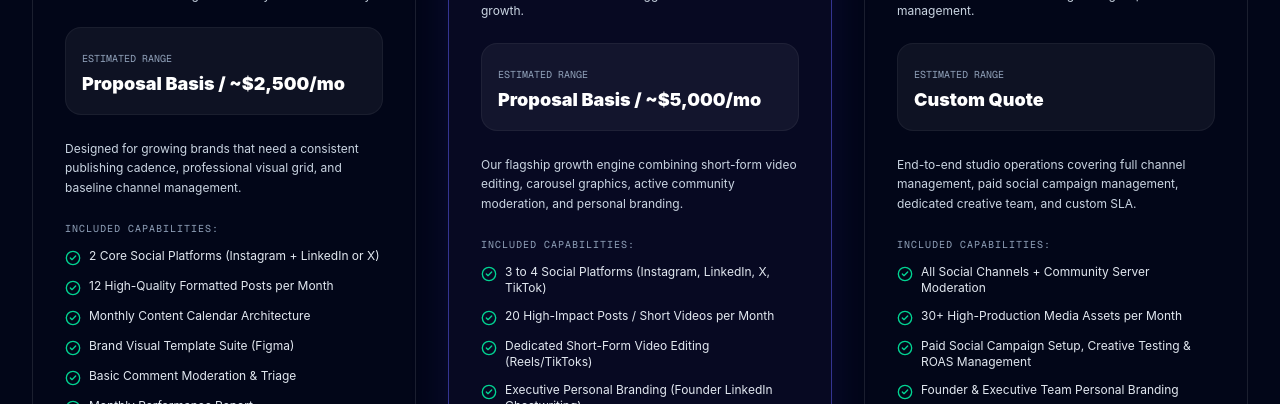
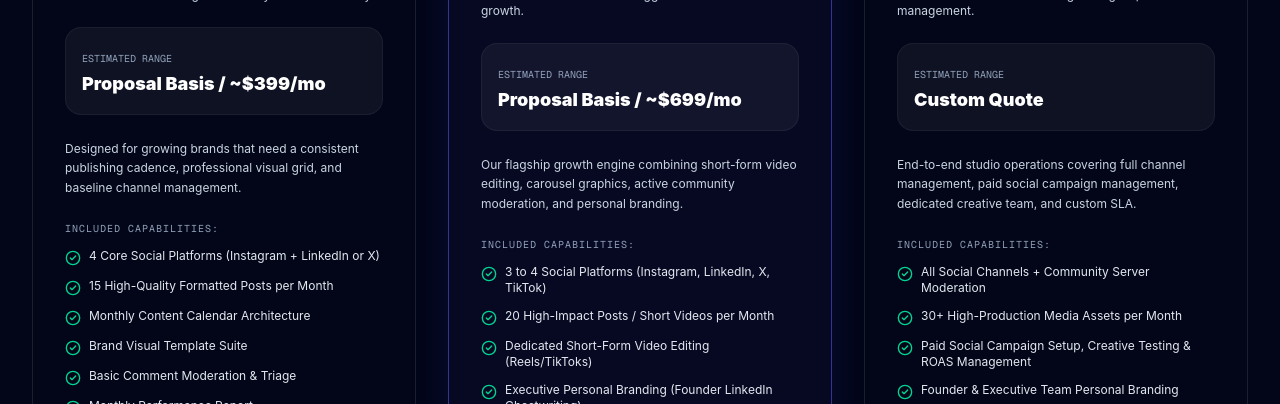
Before and after one commit to Basilmellow/kraxxstudio, a Next.js app: page /pricing in a window 1280 px wide. Shown: the part 700-1104 px from the top of the page. Built offline with nearby package versions, Linux system fonts and the light colour scheme.

Commit message:
Update page.tsx

```diff
--- a/src/app/pricing/page.tsx
+++ b/src/app/pricing/page.tsx
@@ -12,15 +12,15 @@ const PRICING_TIERS = [
   {
     name: "STARTER",
     tagline: "For businesses building consistency & visual authority.",
-    rangeIndicator: "Proposal Basis / ~$2,500/mo",
+    rangeIndicator: "Proposal Basis / ~$399/mo",
     popular: false,
     badge: "FOUNDATION ENGINE",
     description: "Designed for growing brands that need a consistent publishing cadence, professional visual grid, and baseline channel management.",
     features: [
-      "2 Core Social Platforms (Instagram + LinkedIn or X)",
-      "12 High-Quality Formatted Posts per Month",
+      "4 Core Social Platforms (Instagram + LinkedIn or X)",
+      "15 High-Quality Formatted Posts per Month",
       "Monthly Content Calendar Architecture",
-      "Brand Visual Template Suite (Figma)",
+      "Brand Visual Template Suite",
       "Basic Comment Moderation & Triage",
       "Monthly Performance Report",
     ],
@@ -29,7 +29,7 @@ const PRICING_TIERS = [
   {
     name: "GROWTH",
     tagline: "For businesses focused on aggressive audience growth.",
-    rangeIndicator: "Proposal Basis / ~$5,000/mo",
+    rangeIndicator: "Proposal Basis / ~$699/mo",
     popular: true,
     badge: "MOST POPULAR",
     description: "Our flagship growth engine combining short-form video editing, carousel graphics, active community moderation, and personal branding.",
```
